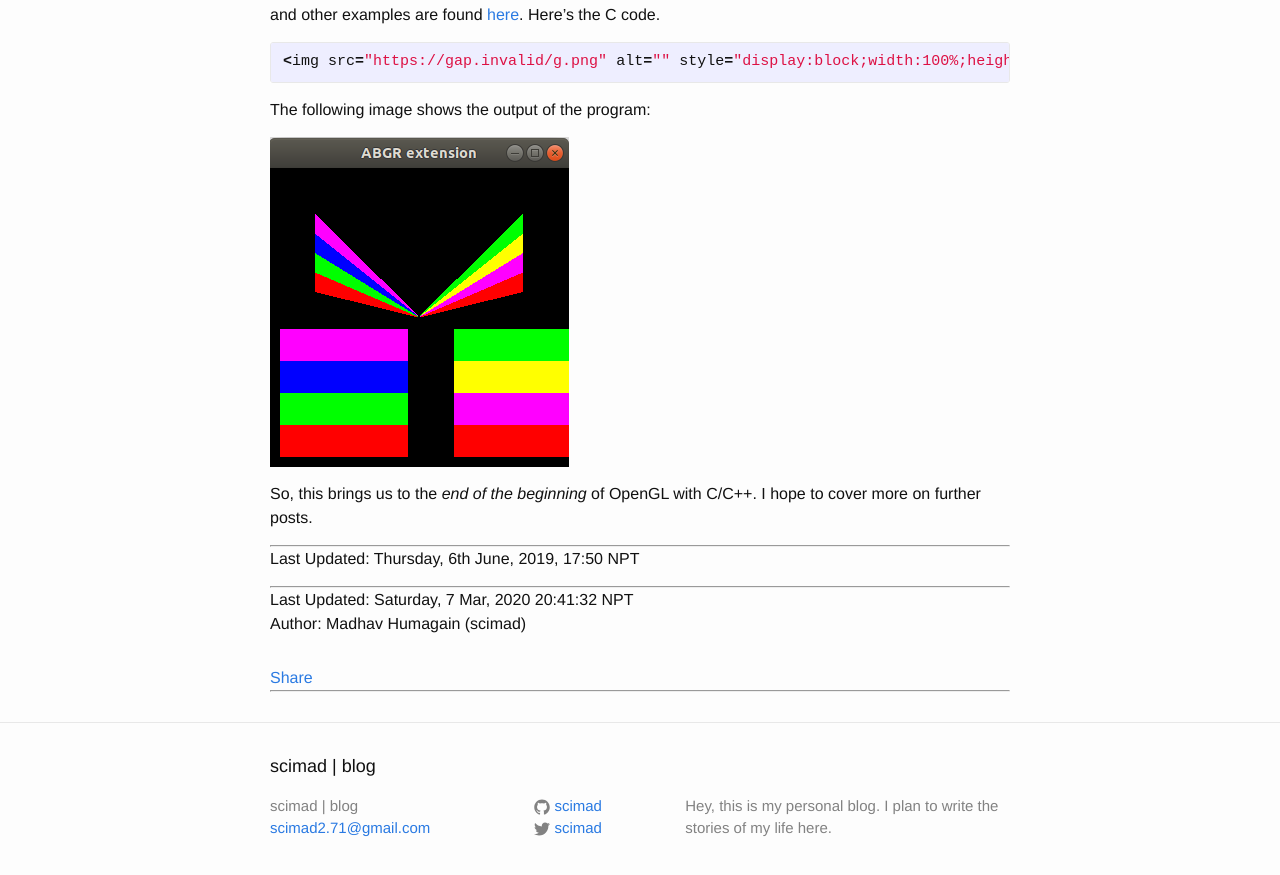
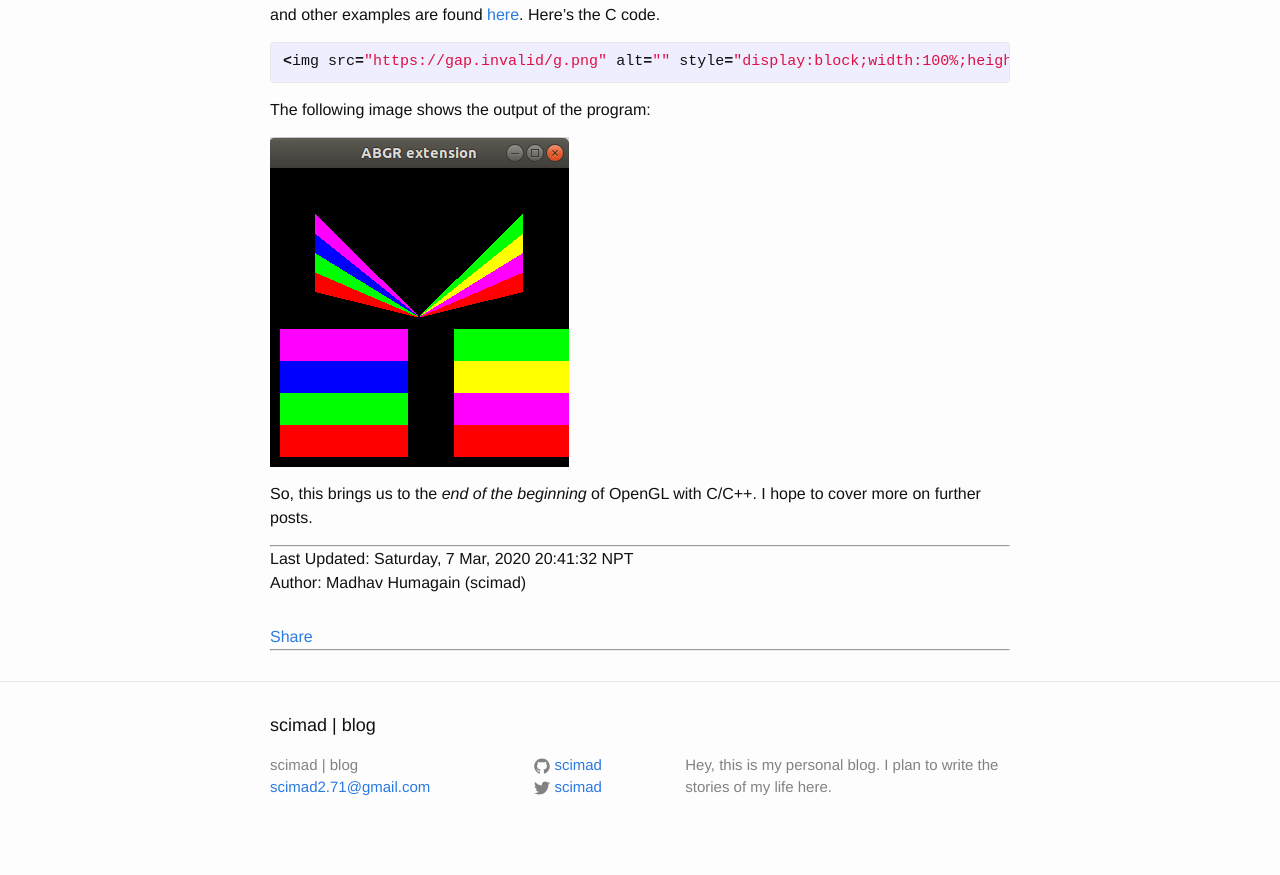
Before and after one commit to scimad/scimad.github.io, a Jekyll site: the page built from _posts/programming/2019-06-05-starting-opengl.markdown, in a window 1280 px wide and 900 px high, scrolled down 1258 px. Shown: the top 875 px of the window. Built offline with Jekyll 4.4.1, drawn with Linux system fonts in a browser that asks for light colours.

Commit message:
Fix latest update date

```diff
--- a/_posts/programming/2019-06-05-starting-opengl.markdown
+++ b/_posts/programming/2019-06-05-starting-opengl.markdown
@@ -52,9 +52,6 @@ The following image shows the output of the program:
 
 So, this brings us to the *end of the beginning* of OpenGL with C/C++. I hope to cover more on further posts.
 
-----------
-Last Updated: Thursday, 6th June, 2019, 17:50 NPT
-
 [opengl-examples]: https://www.opengl.org/archives/resources/code/samples/glut_examples/examples/examples.html
 
 ----------
```
